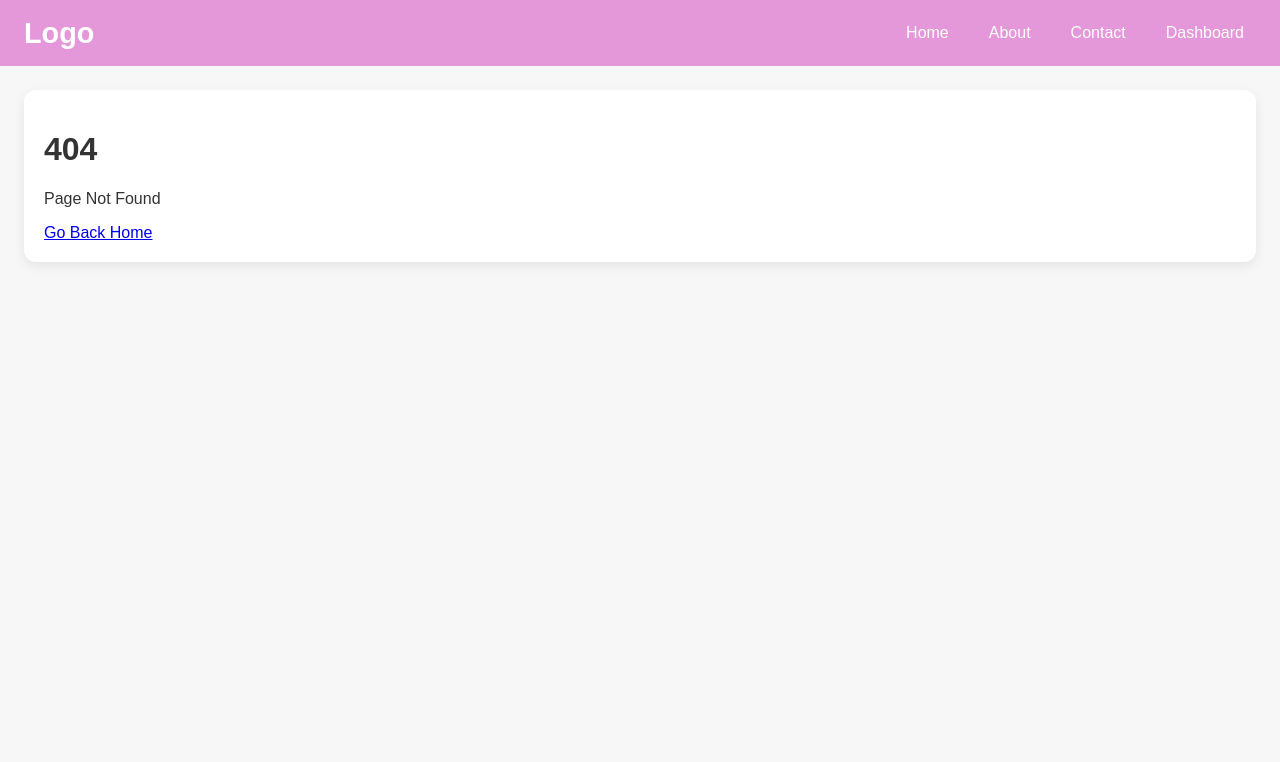
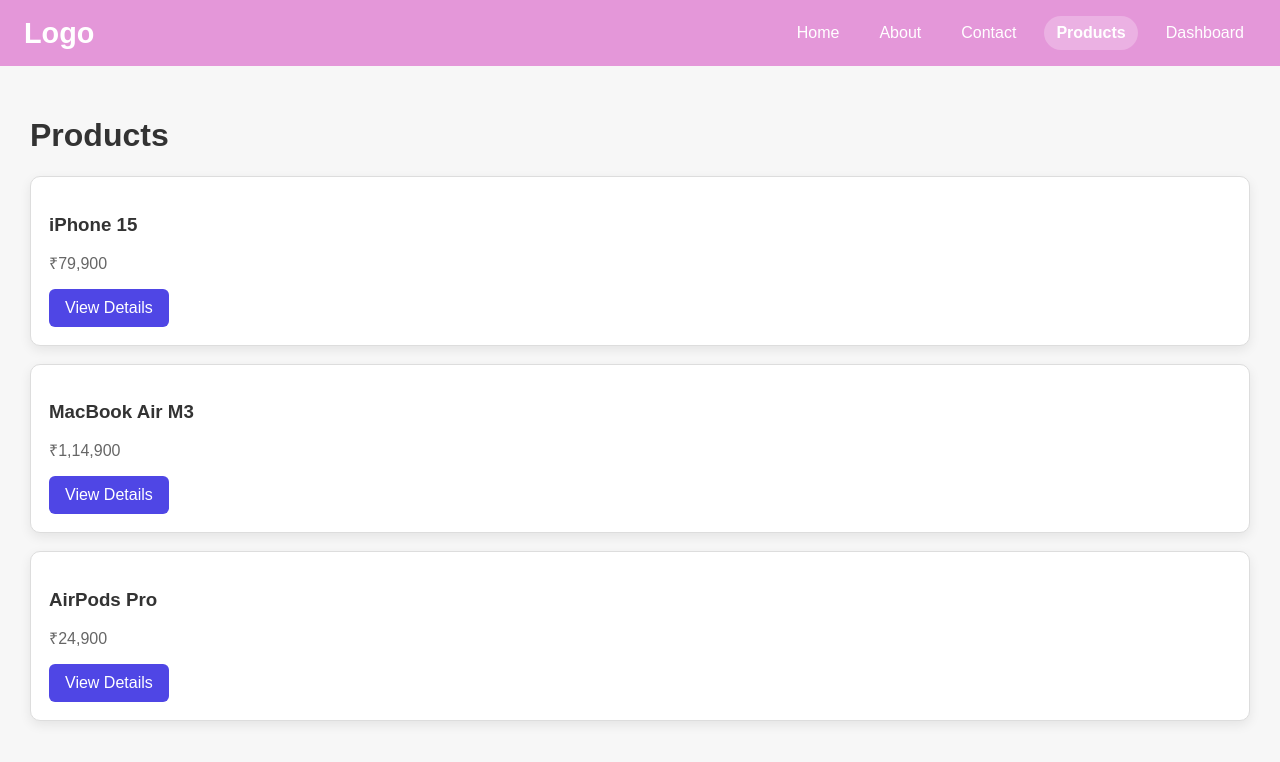
Before and after one commit to mayaswami/react-projects, a React (Vite) app in the folder 02-react-router/: page /products in a window 1280 px wide. Before the commit this address had no page. Shown: the top 762 px of the page. Built offline with nearby package versions, Linux system fonts and the light colour scheme.

Commit message:
feat: Implement useParams, dynamic routes, and product detail pages

```diff
--- a/02-react-router/src/App.jsx
+++ b/02-react-router/src/App.jsx
@@ -9,6 +9,8 @@
 import Profile from "./pages/Profile";
 import Settings from "./pages/Settings";
 import Orders from "./pages/Orders";
+import ProductDetails from "./pages/ProductDetails";
+import Products from "./pages/Products";
 
 function App() {
   return (
@@ -24,6 +26,8 @@
           <Route path="settings" element={<Settings />} />
           <Route path="orders" element={<Orders />} />
         </Route>
+        <Route path="/products" element={<Products />} />
+        <Route path="/products/:productId" element={<ProductDetails />} />
         <Route path="*" element={<NotFound />} />
       </Routes>
     </>
--- /dev/null
+++ b/02-react-router/src/Pages/ProductDetails.jsx
@@ -0,0 +1,85 @@
+import { useParams, Link } from "react-router-dom";
+
+function ProductDetails() {
+  const { productId } = useParams();
+
+  const products = {
+    101: {
+      name: "iPhone 15",
+      price: "₹79,900",
+      category: "Smartphone",
+      availability: "In stock",
+      description:
+        "The latest iPhone 15 combines a powerful A16 Bionic chip, improved cameras, and a brighter OLED display for premium mobile performance.",
+      features: [
+        "48MP main camera with cinematic mode",
+        "Dynamic Island and Always-On display",
+        "Up to 20 hours of video playback",
+      ],
+    },
+    102: {
+      name: "MacBook Air M3",
+      price: "₹1,14,900",
+      category: "Laptop",
+      availability: "Limited stock",
+      description:
+        "The MacBook Air M3 delivers exceptional speed, fanless design, and all-day battery life in a thin, lightweight package.",
+      features: [
+        "Apple M3 chip with 8-core CPU",
+        "15.3-inch Liquid Retina display",
+        "Up to 18 hours battery life",
+      ],
+    },
+    103: {
+      name: "AirPods Pro",
+      price: "₹24,900",
+      category: "Wireless Earbuds",
+      availability: "In stock",
+      description:
+        "AirPods Pro offer active noise cancellation, immersive spatial audio, and a comfortable fit for everyday listening.",
+      features: [
+        "Adaptive Transparency mode",
+        "MagSafe charging case",
+        "Sweat and water resistant (IPX4)",
+      ],
+    },
+  };
+
+  const product = products[productId];
+  if (!product) {
+    return (
+      <div className="page product-details product-not-found">
+        <h1 className="notfound-title">404</h1>
+        <p className="notfound-message">
+          Oops! The product with ID <strong>{productId}</strong> was not found.
+        </p>
+        <Link className="view-btn" to="/products">
+          Back to Products
+        </Link>
+      </div>
+    );
+  }
+  return (
+    <div className="page product-details">
+      <h1 className="product-title">Product Details</h1>
+      <h2 className="product-name">{product.name}</h2>
+      <div className="product-meta">
+        <span className="product-category">{product.category}</span>
+        <span className="product-availability">{product.availability}</span>
+      </div>
+      <p className="product-price">{product.price}</p>
+      <p className="product-description">{product.description}</p>
+      <ul className="product-features">
+        {product.features.map((feature) => (
+          <li key={feature}>{feature}</li>
+        ))}
+      </ul>
+      <p className="product-id">Product ID: {productId}</p>
+      <Link className="back-link view-btn" to="/products">
+        ← Back to Products
+      </Link>
+    </div>
+  );
+}
+
+export default ProductDetails;
--- /dev/null
+++ b/02-react-router/src/Pages/Products.jsx
@@ -0,0 +1,42 @@
+import { Link } from "react-router-dom";
+import "../css/Products.css";
+
+function Products() {
+  const products = [
+    {
+      id: 101,
+      name: "iPhone 15",
+      price: "₹79,900",
+    },
+    {
+      id: 102,
+      name: "MacBook Air M3",
+      price: "₹1,14,900",
+    },
+    {
+      id: 103,
+      name: "AirPods Pro",
+      price: "₹24,900",
+    },
+  ];
+  return (
+    <div className="page">
+      <h1>Products</h1>
+
+      <div className="products-container">
+        {products.map((product) => (
+          <div className="product-card" key={product.id}>
+            <h3>{product.name}</h3>
+
+            <p className="product-price">{product.price}</p>
+
+            <Link className="view-btn" to={`/products/${product.id}`}>
+              View Details
+            </Link>
+          </div>
+        ))}
+      </div>
+    </div>
+  );
+}
+export default Products;
--- a/02-react-router/src/components/Navbar.jsx
+++ b/02-react-router/src/components/Navbar.jsx
@@ -9,10 +9,37 @@
       </NavLink>
 
       <div className="links">
-        <NavLink to="/" end className={({ isActive }) => (isActive ? "active" : "")}>Home</NavLink>
-        <NavLink to="/about" className={({ isActive }) => (isActive ? "active" : "")}>About</NavLink>
-        <NavLink to="/contact" className={({ isActive }) => (isActive ? "active" : "")}>Contact</NavLink>
-        <NavLink to="/dashboard" className={({ isActive }) => (isActive ? "active" : "")}>Dashboard</NavLink>
+        <NavLink
+          to="/"
+          end
+          className={({ isActive }) => (isActive ? "active" : "")}
+        >
+          Home
+        </NavLink>
+        <NavLink
+          to="/about"
+          className={({ isActive }) => (isActive ? "active" : "")}
+        >
+          About
+        </NavLink>
+        <NavLink
+          to="/contact"
+          className={({ isActive }) => (isActive ? "active" : "")}
+        >
+          Contact
+        </NavLink>
+        <NavLink
+          to="/products"
+          className={({ isActive }) => (isActive ? "active" : "")}
+        >
+          Products
+        </NavLink>
+        <NavLink
+          to="/dashboard"
+          className={({ isActive }) => (isActive ? "active" : "")}
+        >
+          Dashboard
+        </NavLink>
       </div>
     </nav>
   );
--- /dev/null
+++ b/02-react-router/src/css/Products.css
@@ -0,0 +1,143 @@
+/* Products page styles (Products.jsx) */
+.page {
+  padding: 30px;
+}
+
+.products-container {
+  display: flex;
+  flex-direction: column;
+  gap: 18px;
+}
+
+.product-card {
+  background: #fff;
+  border: 1px solid #ddd;
+  border-radius: 10px;
+  padding: 18px;
+  box-shadow: 0 4px 12px rgba(0, 0, 0, 0.08);
+  transition: all 0.2s ease;
+}
+
+.product-card:hover {
+  transform: scale(1.01);
+  box-shadow: 0 8px 20px rgba(0, 0, 0, 0.12);
+}
+
+.product-card h3 {
+  margin-bottom: 8px;
+}
+
+.product-price {
+  color: #666;
+  margin-bottom: 15px;
+}
+
+.view-btn {
+  display: inline-block;
+  text-decoration: none;
+  background-color: #4f46e5;
+  color: white;
+  padding: 10px 16px;
+  border-radius: 6px;
+  transition: background-color 0.2s;
+}
+
+.view-btn:hover {
+  background-color: #3730a3;
+}
+
+/* ProductDetails page styles (ProductDetails.jsx) */
+.product-details {
+  max-width: 720px;
+  margin: 20px auto;
+  background: #fbfdff;
+  padding: 22px;
+  border-radius: 12px;
+  border: 1px solid #e6edf3;
+}
+
+.product-title {
+  font-size: 1.6rem;
+  margin-bottom: 10px;
+  color: #0f172a;
+}
+
+.product-name {
+  font-size: 1.25rem;
+  margin-bottom: 8px;
+  color: #111827;
+}
+
+.product-id {
+  color: #6b7280;
+  font-size: 0.95rem;
+  margin-bottom: 12px;
+}
+
+.back-link {
+  margin-top: 14px;
+  display: inline-block;
+}
+
+.product-meta {
+  display: flex;
+  flex-wrap: wrap;
+  gap: 10px;
+  margin: 12px 0 16px;
+}
+
+.product-category,
+.product-availability {
+  display: inline-flex;
+  align-items: center;
+  gap: 6px;
+  padding: 6px 10px;
+  border-radius: 999px;
+  font-size: 0.9rem;
+  font-weight: 600;
+}
+
+.product-category {
+  background: #eef2ff;
+  color: #4338ca;
+}
+
+.product-availability {
+  background: #dcfce7;
+  color: #166534;
+}
+
+.product-description {
+  color: #334155;
+  line-height: 1.75;
+  margin-bottom: 18px;
+}
+
+.product-features {
+  list-style: disc inside;
+  color: #475569;
+  margin-bottom: 18px;
+}
+
+.product-features li {
+  margin-bottom: 8px;
+}
+
+/* Invalid product fallback styles (ProductDetails.jsx) */
+.product-not-found {
+  text-align: center;
+  padding: 40px 26px;
+}
+
+.notfound-title {
+  font-size: 3rem;
+  margin-bottom: 10px;
+  color: #3b4257;
+}
+
+.notfound-message {
+  color: #475569;
+  margin-bottom: 22px;
+  font-size: 1rem;
+  line-height: 1.6;
+}
```
Also changed, not shown: 1 other file (tests, documents, lock files or other folders).
